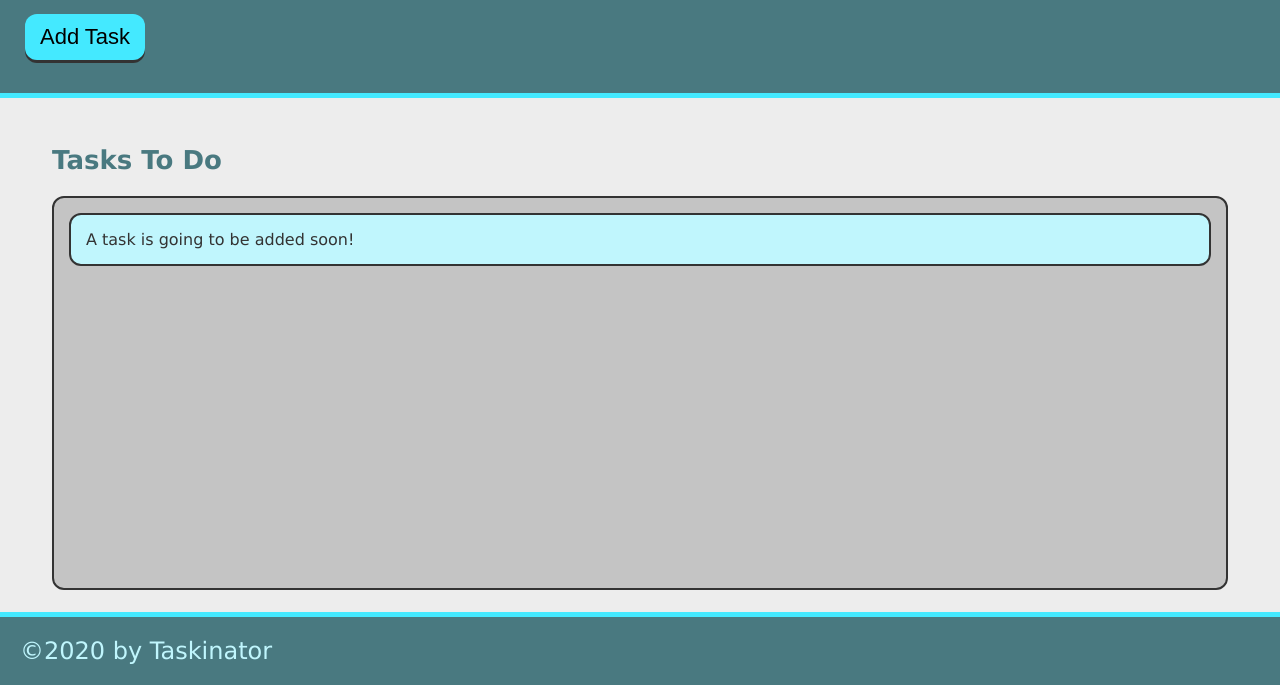
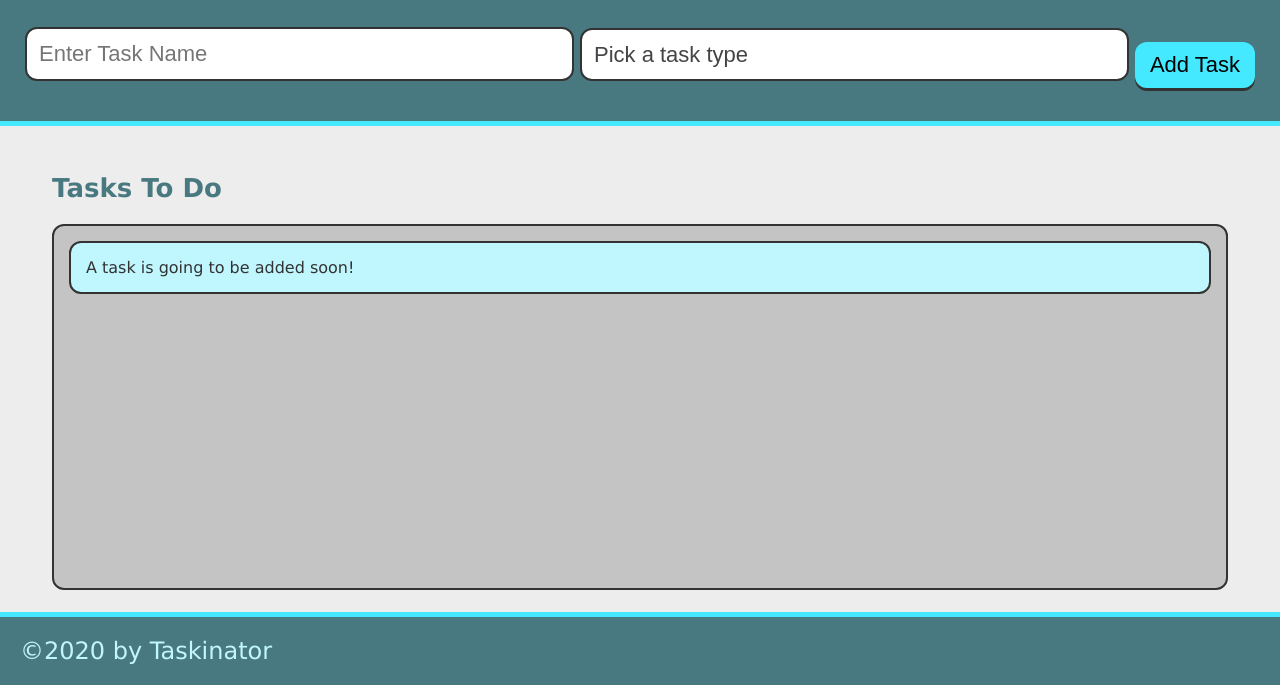
Before and after one commit to Jahneo/TaskPlanner, a plain HTML site: page index.html in a window 1280 px wide. Shown: the part 115-800 px from the top of the page. Drawn offline with Linux system fonts and the light colour scheme.

Commit message:
Handle form submission

```diff
--- a/assets/js/script.js
+++ b/assets/js/script.js
@@ -1,11 +1,16 @@
-var buttonEl = document.querySelector("#save-task");
+//var buttonEl = document.querySelector("#save-task");
+var formEl = document.querySelector("#task-form");
 var tasksToDoEl = document.querySelector("#tasks-to-do");
 
 var createTaskHandler = function() {
+
+  event.preventDefault();
   var listItemEl = document.createElement("li");
   listItemEl.className = "task-item";
   listItemEl.textContent = "This is a new task.";
   tasksToDoEl.appendChild(listItemEl);
+
   };
 
-buttonEl.addEventListener("click", createTaskHandler);
+//buttonEl.addEventListener("click", createTaskHandler);
+formEl.addEventListener("submit", createTaskHandler);
--- a/index.html
+++ b/index.html
@@ -13,7 +13,21 @@
     <header>
         <h1 class="page-title">Taskinator</h1>
         <p>Click the button below to add a new task!</p>
-        <button class="btn" id="save-task">Add Task</button>
+        <form id="task-form">
+          <div class="form-group">
+            <input type="text" name="task-name" placeholder="Enter Task Name" />
+            </div>
+            <div class="form-group">
+              <select name="task-type" class="select-dropdown">
+                <option value="" disabled selected>Pick a task type</option>
+                <option value="Print">Print</option>
+                <option value="Web">Web</option>
+                <option value="Mobile">Mobile</option>
+              </select>
+            </div>
+            <button class="btn" id="save-task" type="submit">Add Task</button>
+          </div>
+        </form>
       </header>
       <main class="page-content">
         <section class="task-list-wrapper">
```
